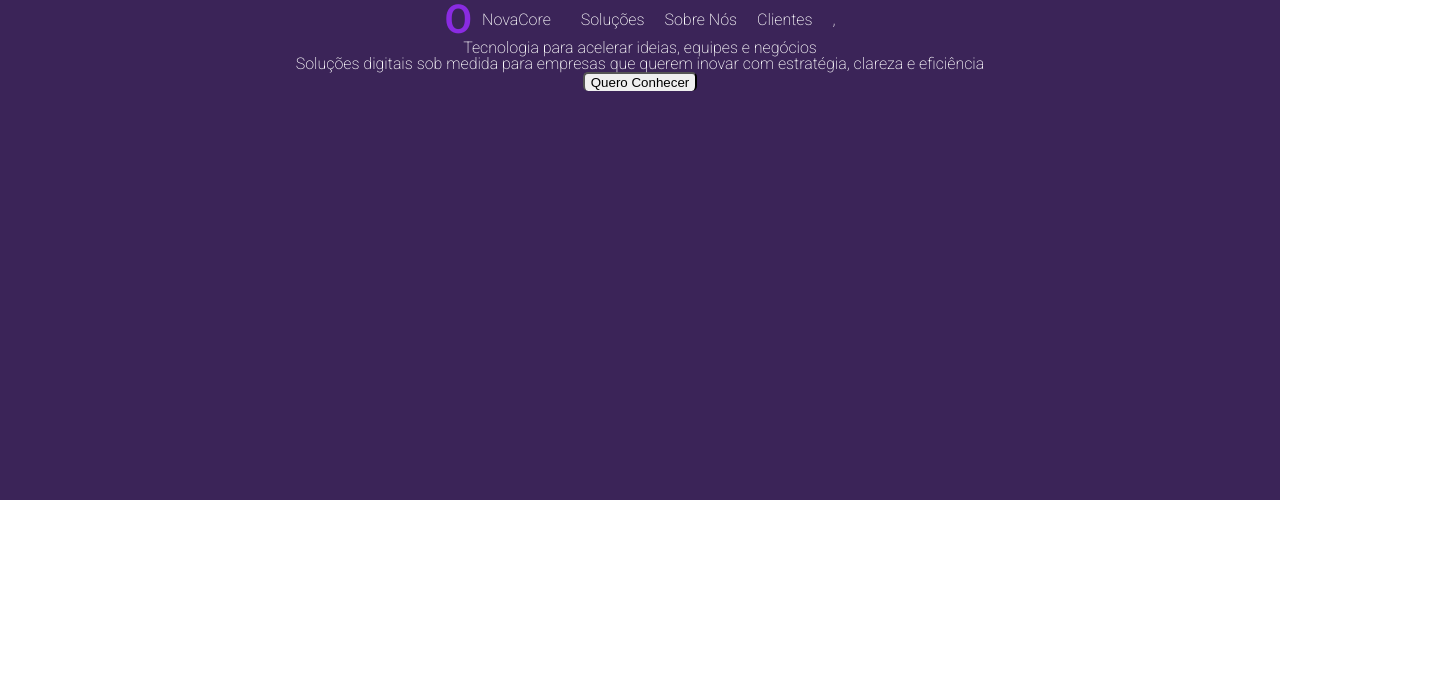
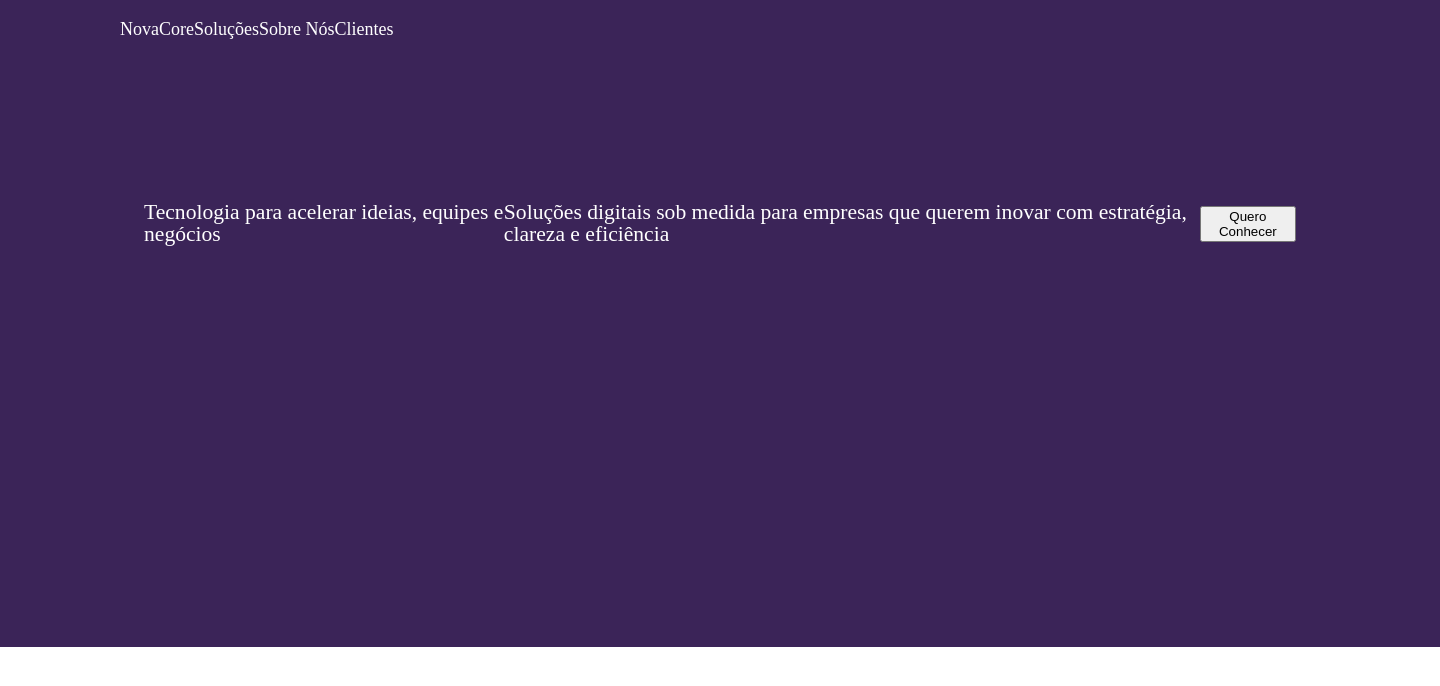
Before and after one commit to kaicklima284737/Repositorie-Front-End, a plain HTML site: page Aula11.12/index.html in a window 1280 px wide. Shown: the whole page, 1440 px wide, since content can reach past the window. Drawn offline with Linux system fonts and the light colour scheme.

Commit message:
feat:basico

```diff
--- /dev/null
+++ b/Aula11.12/Atividade-Revisao.txt
@@ -0,0 +1 @@
+https://www.figma.com/design/F0c6SuhYwIbqb819N2FCkp/Exerc%C3%ADcio-de-Revis%C3%A3o?node-id=0-1&p=f&t=CqVUMIxoqYoCZzdJ-0
--- a/Aula11.12/index.html
+++ b/Aula11.12/index.html
@@ -12,13 +12,13 @@
     <section class="Inicio">
         <nav class="navegacao">
 
-                <h1><b class="seila">O</b><span class="titulo">NovaCore</span></h1>
+                <h1><span class="titulo">NovaCore</span></h1>
                 <li class="secao" link="#">Soluções</li>
                 <li class="secao"  link="#">Sobre Nós</li>
                 <li class="secao"  link="#">Clientes</li>
-            ,
+
         </nav>
-        <div>
+        <div class="hero">
             <h2>Tecnologia para acelerar ideias, equipes e negócios</h2>
             <p>Soluções digitais sob medida para empresas que querem inovar com estratégia, clareza e eficiência</p>
             <button class="btn"> Quero Conhecer</button>
--- a/Aula11.12/style.css
+++ b/Aula11.12/style.css
@@ -1,75 +1,52 @@
 @import url('https://fonts.googleapis.com/css2?family=Roboto:ital,wght@0,100..900;1,100..900&display=swap');
 :root {
-    --section1-- : rgba(59, 36, 88, 1);
+    --section1-- : #3B2458;
     --Title--: font-size: 40px;
     --Font-style--: Roboto, arial, poppins;
 }
-
 .html {
     scroll-behavior: smooth;
+    font-family: var(--Font-style--);
+    inline-size: 1.6;
+
 }
+
 .Inicio {
     background-color: var(--section1--);
-    width: 100%;
-    min-width: 500px;
-    height: 100%;
-    min-height: 500px;
-    font-family: var(--Font-style--);
-    font-weight: 250;
-}
-.seila {
-    font-size: 40px;
-    color: blueviolet;
-    display: flex;
-    align-self: flex-start;
-    align-items: flex-start;
-    font-weight: 550;
-}
-.titulo {
-    display: flex;
-    align-self:start ;
-    justify-content: center;
-    align-items: center;
-    align-self: center;
-    padding: 10px 10px;
+    width: 1440px;
+    height: 647px;
+    color:white;
+    font-size:large;
 }
 
 .navegacao {
-    gap:20px;
+    padding: 20px 120px 20px 120px;
+    display: flex;
+    flex-direction: row;
+
+}
+
+.titulo{
+    display:flex;
+    align-self: flex-start;
+    justify-content: flex-start;
+    align-items: flex-end;
+}
 
 .secao {
     display: flex;
-    flex-direction: row;
-    justify-content: end;
-    align-items: end;
-    justify-self: end;
+    gap: 100px;
+    align-self: flex-end;
+    justify-content: space-around;
+    align-items: flex-end;
 }
 
-}
-h1, h2, p, .navegacao{
+.hero {
     display: flex;
-    color: white;
-    justify-content: center;
-    align-items: center;
-    align-self: center;
-    justify-self: center;
-}
-#logo{
-    justify-content:flex-start;
-    padding: 5px;
-}
-
-.btn {
-    display: flex;
+    padding: 10% 10% 10% 10%;
+    font-size:larger;
+    margin: auto;
     align-items: center;
     justify-content: center;
     align-self: center;
-    justify-self: center;
-    border-radius: 5px;
-    border-bottom: 5px;
 }
-.btn:hover {
-    transform: scalex(1.1) ;
-    transition-delay: 0.13s;
-    background-color:darkmagenta;
-}
```
